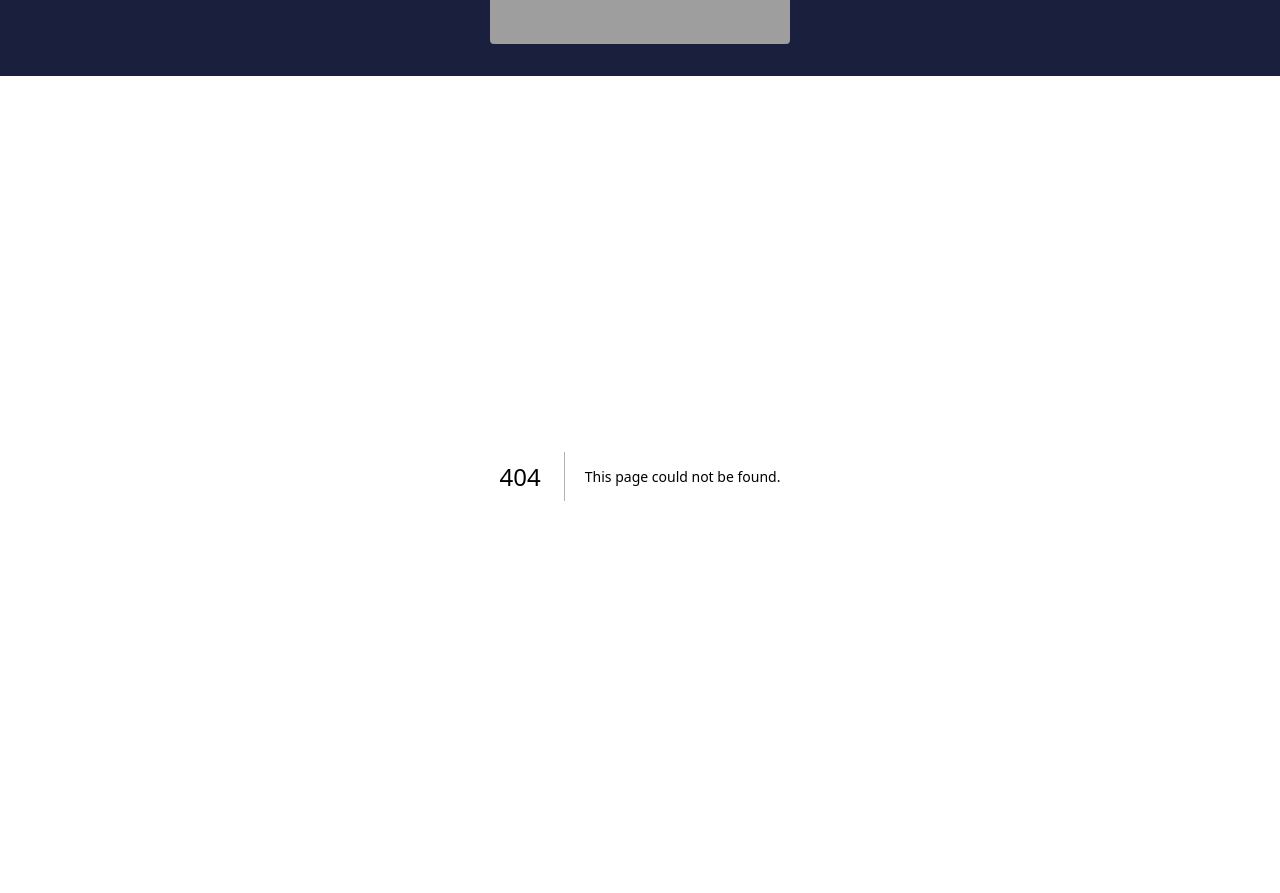
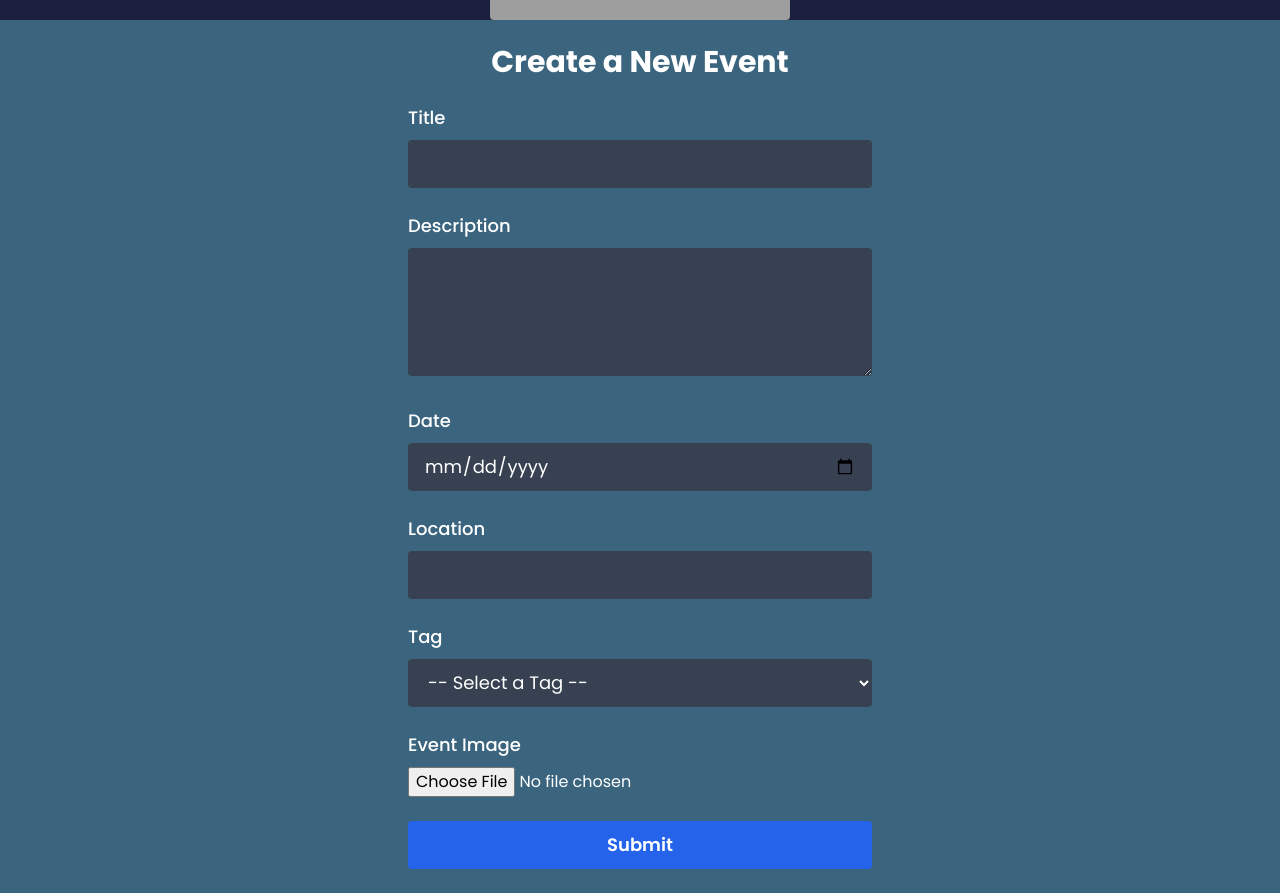
Before and after one commit to AnousAlma/deerhacksIV, a Next.js app: page /create in a window 1280 px wide. Before the commit this address had no page. Shown: the part 724-1617 px from the top of the page. Built offline with nearby package versions, Linux system fonts and the light colour scheme; grey boxes are pictures that could not be loaded.

Commit message:
Added create.tsx and altered darkmode

```diff
--- a/app/components/header.tsx
+++ b/app/components/header.tsx
@@ -5,19 +5,15 @@ import ThemeToggle from "./themetoggle";
 import { getFeaturedImages } from "../lib/events";
 
 export default function Header() {
-  const featuredImages = getFeaturedImages(); // e.g. ["/images/hero1.png", "/images/hero2.png", ...]
+  const featuredImages = getFeaturedImages();
   const [current, setCurrent] = useState(0);
 
   // Each image bounding box
   const itemWidth = 300;
-  // Spacing between the center of each bounding box
   const spacing = 40;
-  // We show 3 images side by side => total "viewport" width
   const containerWidth = (itemWidth + spacing) * 3;
-  // Center offset ensures the "current" image is exactly in the middle
   const centerOffset = containerWidth / 2 - itemWidth / 2;
 
-  // No wrap-around: only move if not at boundaries
   const nextSlide = () => {
     if (current < featuredImages.length - 1) {
       setCurrent(current + 1);
@@ -29,14 +25,13 @@ export default function Header() {
     }
   };
 
-  // positionX(i) => how far to shift the i-th image horizontally
   function positionX(i: number) {
     return (i - current) * (itemWidth + spacing) + centerOffset;
   }
 
   return (
-    <div className="min-h-screen bg-[#1a1f3d] text-white">
-      {/* Top Navbar with smaller height (h-12) */}
+    <div className="bg-[#1a1f3d] text-white">
+      {/* Navbar (h-12 => small height) */}
       <nav className="h-12 flex items-center justify-between px-6 bg-[#1a1f3d] shadow">
         {/* Left side: brand/logo */}
         <div className="flex items-center gap-2">
@@ -48,8 +43,11 @@ export default function Header() {
           <span className="text-base font-bold">Discover UofT</span>
         </div>
 
-        {/* Right side: Dashboard, Login, Theme Toggle */}
+        {/* Right side: includes Create Event link */}
         <div className="flex items-center gap-4">
+          <Link href="/create" className="hover:underline">
+            Create Event
+          </Link>
           <Link href="/dashboard" className="hover:underline">
             Dashboard
           </Link>
@@ -60,18 +58,16 @@ export default function Header() {
         </div>
       </nav>
 
-      {/* Hero Section */}
-      <section className="flex flex-col items-center mt-8 px-4 text-center">
-        {/* Example large crest/logo */}
+      {/* Hero Section (smaller margin-top => mt-4) */}
+      <section className="flex flex-col items-center mt-4 px-4 text-center">
         <img
           src="/images/logo.png"
           alt="Large Crest"
           className="w-60 h-60 mb-4"
         />
-
         <h1 className="text-3xl font-bold mb-1">Discover UofT</h1>
         <p className="text-gray-300 mb-2">Never Miss a Moment on Campus</p>
-        <h2 className="text-xl font-semibold mb-8">For you</h2>
+        <h2 className="text-xl font-semibold mb-6">For you</h2>
 
         {/* 3-image hero layout */}
         {featuredImages.length > 0 && (
@@ -81,12 +77,9 @@ export default function Header() {
           >
             <div className="relative w-full h-full">
               {featuredImages.map((src, i) => {
-                // Hide images not in [current-1, current, current+1]
-                if (i < current - 1 || i > current + 1) {
-                  return null;
-                }
+                // Only show [current - 1, current, current + 1]
+                if (i < current - 1 || i > current + 1) return null;
 
-                // If i === current => scale(1), else => scale(0.7)
                 const isCurrent = i === current;
                 const scale = isCurrent ? 1 : 0.7;
                 const opacity = isCurrent ? "opacity-100" : "opacity-50";
--- /dev/null
+++ b/app/create/page.tsx
@@ -0,0 +1,164 @@
+"use client";
+import { useState } from "react";
+
+export default function CreateEventPage() {
+  const [title, setTitle] = useState("");
+  const [description, setDescription] = useState("");
+  const [date, setDate] = useState("");
+  const [location, setLocation] = useState("");
+  const [tag, setTag] = useState("");
+
+  // New states for image file and preview URL
+  const [imageFile, setImageFile] = useState<File | null>(null);
+  const [previewURL, setPreviewURL] = useState<string>("");
+
+  const handleFileChange = (e: React.ChangeEvent<HTMLInputElement>) => {
+    if (e.target.files && e.target.files[0]) {
+      const file = e.target.files[0];
+      setImageFile(file);
+
+      // Generate a preview URL using FileReader
+      const reader = new FileReader();
+      reader.onload = (event) => {
+        if (event.target?.result) {
+          setPreviewURL(event.target.result as string);
+        }
+      };
+      reader.readAsDataURL(file);
+    }
+  };
+
+  const handleSubmit = (e: React.FormEvent) => {
+    e.preventDefault();
+
+    // In a real app, you'd handle the file upload here
+    // e.g., POST to an API endpoint or use a storage service (S3, Cloudinary, etc.)
+
+    console.log({
+      title,
+      description,
+      date,
+      location,
+      tag,
+      imageFile,
+    });
+    alert(`Event Created: ${title}`);
+
+    // Reset form
+    setTitle("");
+    setDescription("");
+    setDate("");
+    setLocation("");
+    setTag("");
+    setImageFile(null);
+    setPreviewURL("");
+  };
+
+  return (
+    <div className="min-h-screen  text-white flex items-center justify-center">
+      <div className=" p-6 w-full max-w-lg">
+        <h1 className="text-3xl font-bold mb-6 text-center text-[var(--foreground)]">Create a New Event</h1>
+
+        <form onSubmit={handleSubmit} className="space-y-6">
+          {/* Title */}
+          <div>
+          <label
+  className="block mb-2 text-lg font-medium text-[var(--foreground)]"
+> Title</label>
+            <input
+              type="text"
+              className="w-full h-12 px-4 text-lg rounded bg-gray-700 text-white focus:outline-none focus:ring-2 focus:ring-blue-500"
+              value={title}
+              onChange={(e) => setTitle(e.target.value)}
+              required
+            />
+          </div>
+
+          {/* Description */}
+          <div>
+            <label   className="block mb-2 text-lg font-medium text-[var(--foreground)]">Description</label>
+            <textarea
+              className="w-full h-32 px-4 py-2 text-lg rounded bg-gray-700 focus:outline-none focus:ring-2 focus:ring-blue-500"
+              value={description}
+              onChange={(e) => setDescription(e.target.value)}
+              required
+            />
+          </div>
+
+          {/* Date */}
+          <div>
+            <label   className="block mb-2 text-lg font-medium text-[var(--foreground)]"
+>Date</label>
+            <input
+              type="date"
+              className="w-full h-12 px-4 text-lg rounded bg-gray-700 text-white focus:outline-none focus:ring-2 focus:ring-blue-500"
+              value={date}
+              onChange={(e) => setDate(e.target.value)}
+            />
+          </div>
+
+          {/* Location */}
+          <div>
+            <label   className="block mb-2 text-lg font-medium text-[var(--foreground)]"
+>Location</label>
+            <input
+              type="text"
+              className="w-full h-12 px-4 text-lg rounded bg-gray-700 text-white focus:outline-none focus:ring-2 focus:ring-blue-500"
+              value={location}
+              onChange={(e) => setLocation(e.target.value)}
+            />
+          </div>
+
+          {/* Tag */}
+          <div>
+            <label   className="block mb-2 text-lg font-medium text-[var(--foreground)]"
+>Tag</label>
+            <select
+              className="w-full h-12 px-4 text-lg rounded bg-gray-700 text-white focus:outline-none focus:ring-2 focus:ring-blue-500"
+              value={tag}
+              onChange={(e) => setTag(e.target.value)}
+            >
+              <option value="">-- Select a Tag --</option>
+              <option value="online">Online</option>
+              <option value="discord">Discord</option>
+              <option value="other">Other</option>
+            </select>
+          </div>
+
+          {/* Image Upload */}
+          <div>
+            <label   className="block mb-2 text-lg font-medium text-[var(--foreground)]"
+>Event Image</label>
+            <input
+              type="file"
+              accept="image/*"
+              onChange={handleFileChange}
+              className="text-white focus:outline-none"
+            />
+
+            {/* Preview */}
+            {previewURL && (
+              <div className="mt-4">
+                <p className="text-sm text-gray-300 mb-2">Preview:</p>
+                <img
+                  src={previewURL}
+                  alt="Preview"
+                  className="w-full h-auto rounded border border-gray-500"
+                />
+              </div>
+            )}
+          </div>
+
+
+          {/* Submit */}
+          <button
+            type="submit"
+            className="w-full h-12 bg-blue-600 hover:bg-blue-700 text-lg font-semibold rounded focus:outline-none focus:ring-2 focus:ring-blue-500"
+          >
+            Submit
+          </button>
+        </form>
+      </div>
+    </div>
+  );
+}
--- a/app/dashboard/page.tsx
+++ b/app/dashboard/page.tsx
@@ -1,6 +1,4 @@
-"use client";
-
-import { useState } from "react";
+// app/dashboard/page.tsx
 import Post from "../components/post"; // Adjust path if needed
 
 // Mock function: In a real app, you'd fetch from a database or API
@@ -23,165 +21,24 @@ async function fetchUserPosts() {
       location: "Room 202",
       post_tag: "discord",
     },
+    // Add more if needed
   ];
 }
 
-// Simple Modal container
-function Modal({ isOpen, onClose, children }) {
-  if (!isOpen) return null;
-  return (
-    <div className="fixed inset-0 bg-black bg-opacity-50 z-50 flex items-center justify-center p-4">
-      <div className="relative bg-white rounded-xl max-w-lg w-full p-6">
-        <button
-          onClick={onClose}
-          className="absolute right-4 top-4 text-gray-700 hover:text-gray-900"
-        >
-          ✕
-        </button>
-        {children}
-      </div>
-    </div>
-  );
-}
-
-export default function DashboardPage() {
-  const [userPosts, setUserPosts] = useState([]);
-  const [isModalOpen, setIsModalOpen] = useState(false);
-
-  // Form fields for new post
-  const [title, setTitle] = useState("");
-  const [description, setDescription] = useState("");
-  const [date, setDate] = useState("");
-  const [location, setLocation] = useState("");
-  const [postTag, setPostTag] = useState("");
-
-  // On mount, load existing user posts
-  useState(() => {
-    fetchUserPosts().then((posts) => setUserPosts(posts));
-  });
-
-  // Handle create post
-  const handleCreatePost = (e) => {
-    e.preventDefault();
-
-    // In a real app, you'd POST to an API or DB
-    const newPost = {
-      id: userPosts.length + 1, // simple ID
-      title,
-      description,
-      date,
-      location,
-      post_tag: postTag,
-    };
-
-    // Add to local state
-    setUserPosts([...userPosts, newPost]);
-
-    // Close modal and reset form
-    setIsModalOpen(false);
-    setTitle("");
-    setDescription("");
-    setDate("");
-    setLocation("");
-    setPostTag("");
-  };
+export default async function DashboardPage() {
+  // In a real app, you might read user info from a session or token
+  // and pass a user ID to fetchUserPosts(userId).
+  const userPosts = await fetchUserPosts();
 
   return (
     <div className="p-4">
       <h1 className="text-2xl font-semibold mb-4">Your Dashboard</h1>
-
-      {/* Button to open modal */}
-      <button
-        onClick={() => setIsModalOpen(true)}
-        className="bg-blue-600 text-white px-4 py-2 rounded mb-4"
-      >
-        Create New Event
-      </button>
-
       <p className="mb-4">Here are all the posts you’ve created:</p>
       <div className="grid grid-cols-1 md:grid-cols-2 gap-4">
         {userPosts.map((post) => (
           <Post key={post.id} {...post} />
         ))}
       </div>
-
-      {/* Create Post Modal */}
-      <Modal isOpen={isModalOpen} onClose={() => setIsModalOpen(false)}>
-        <h2 className="text-xl font-semibold mb-4">Create a New Event</h2>
-        <form onSubmit={handleCreatePost} className="space-y-4">
-          <div>
-            <label className="block text-sm font-medium text-gray-700">
-              Title
-            </label>
-            <input
-              type="text"
-              className="w-full border border-gray-300 rounded px-2 py-1"
-              value={title}
-              onChange={(e) => setTitle(e.target.value)}
-              required
-            />
-          </div>
-
-          <div>
-            <label className="block text-sm font-medium text-gray-700">
-              Description
-            </label>
-            <textarea
-              className="w-full border border-gray-300 rounded px-2 py-1"
-              value={description}
-              onChange={(e) => setDescription(e.target.value)}
-              required
-            />
-          </div>
-
-          <div>
-            <label className="block text-sm font-medium text-gray-700">
-              Date
-            </label>
-            <input
-              type="date"
-              className="w-full border border-gray-300 rounded px-2 py-1"
-              value={date}
-              onChange={(e) => setDate(e.target.value)}
-            />
-          </div>
-
-          <div>
-            <label className="block text-sm font-medium text-gray-700">
-              Location
-            </label>
-            <input
-              type="text"
-              className="w-full border border-gray-300 rounded px-2 py-1"
-              value={location}
-              onChange={(e) => setLocation(e.target.value)}
-            />
-          </div>
-
-          <div>
-            <label className="block text-sm font-medium text-gray-700">
-              Post Tag
-            </label>
-            <select
-              className="w-full border border-gray-300 rounded px-2 py-1"
-              value={postTag}
-              onChange={(e) => setPostTag(e.target.value)}
-            >
-              <option value="">-- Select a Tag --</option>
-              <option value="online">Online</option>
-              <option value="discord">Discord</option>
-              <option value="other">Other</option>
-            </select>
-          </div>
-
-          <button
-            type="submit"
-            className="bg-green-600 text-white px-4 py-2 rounded"
-          >
-            Submit
-          </button>
-        </form>
-      </Modal>
     </div>
   );
 }
--- a/app/globals.css
+++ b/app/globals.css
@@ -10,8 +10,8 @@
 
 /* Light Mode (if you explicitly use data-theme="light") */
 [data-theme="light"] {
-  --background: #ffffff; /* White background */
-  --foreground: #000000; /* Black text */
+  --background: #3b657f; /* White background */
+  --foreground: #fffff; /* Black text */
 }
 
 /* Dark Mode */
```
